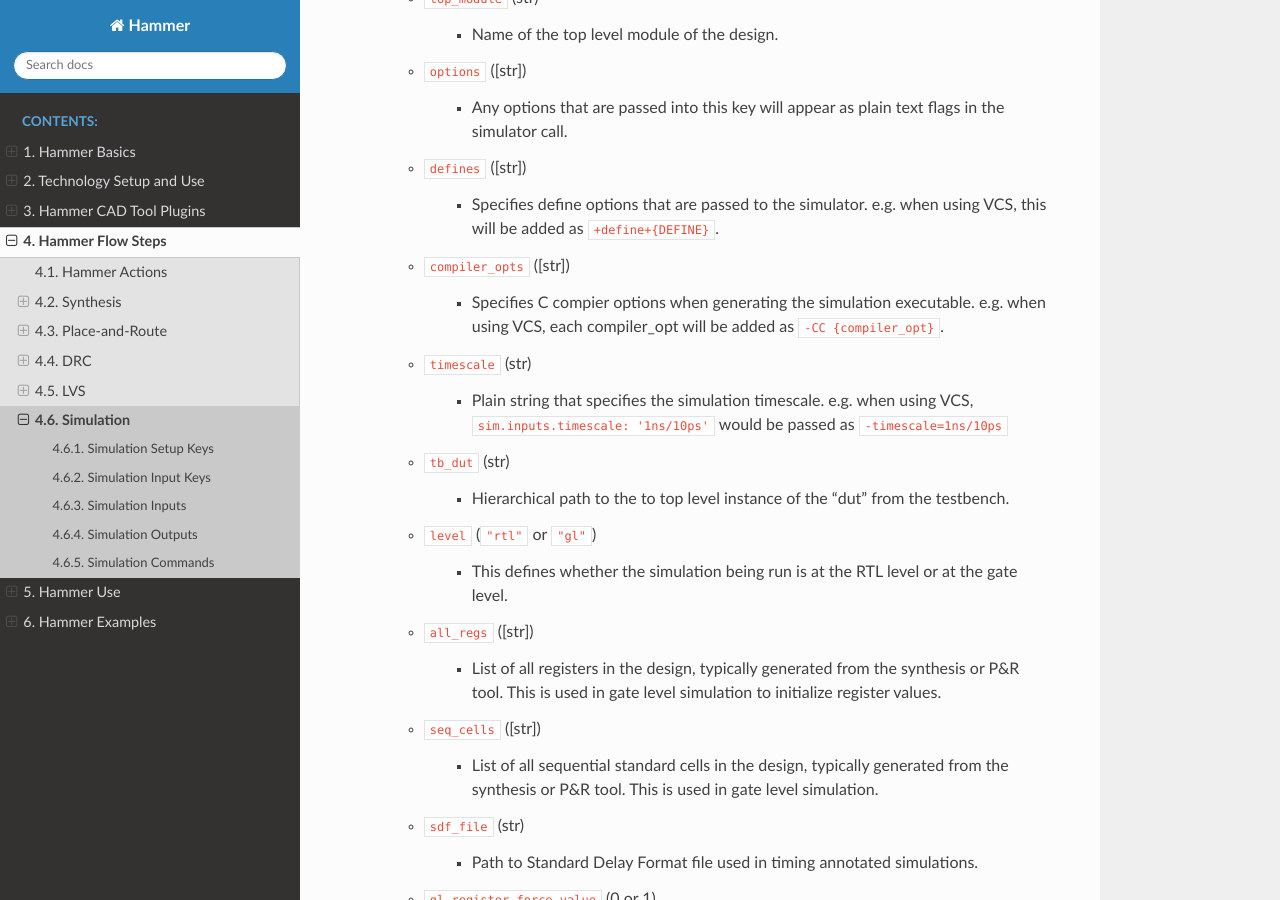
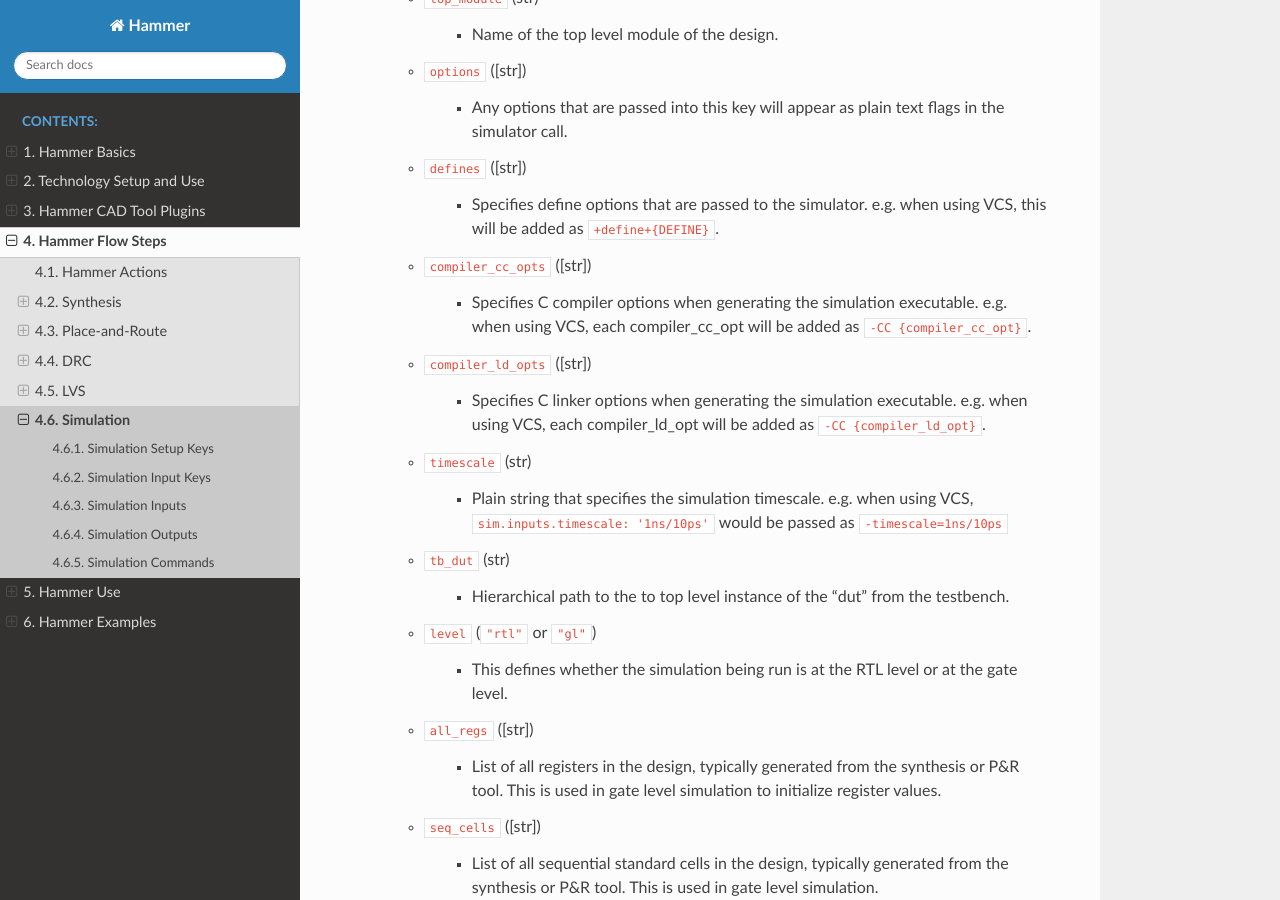
Before and after one commit to ucb-bar/hammer, a Sphinx documentation site: the page built from doc/Hammer-Flow/Simulation.rst, in a window 1280 px wide and 900 px high, scrolled down 836 px. Built offline with Sphinx 7.4.7 and the Read the Docs theme 2.0.0, drawn with Linux system fonts in a browser that asks for light colours; pages that are not in the unit, such as notebooks, are missing from menus.

Commit message:
Add support for passing in LDFLAGS during simulation

```diff
--- a/doc/Hammer-Flow/Simulation.rst
+++ b/doc/Hammer-Flow/Simulation.rst
@@ -35,9 +35,13 @@
 
         * Specifies define options that are passed to the simulator. e.g. when using VCS, this will be added as ``+define+{DEFINE}``.
 
-    *  ``compiler_opts`` ([str])
+    *  ``compiler_cc_opts`` ([str])
 
-        * Specifies C compier options when generating the simulation executable. e.g. when using VCS, each compiler_opt will be added as ``-CC {compiler_opt}``.
+        * Specifies C compiler options when generating the simulation executable. e.g. when using VCS, each compiler_cc_opt will be added as ``-CC {compiler_cc_opt}``.
+
+    *  ``compiler_ld_opts`` ([str])
+
+        * Specifies C linker options when generating the simulation executable. e.g. when using VCS, each compiler_ld_opt will be added as ``-CC {compiler_ld_opt}``.
 
     * ``timescale`` (str)
 
```
Also changed, not shown: src/hammer-vlsi/defaults.yml (+7 -2 lines).
